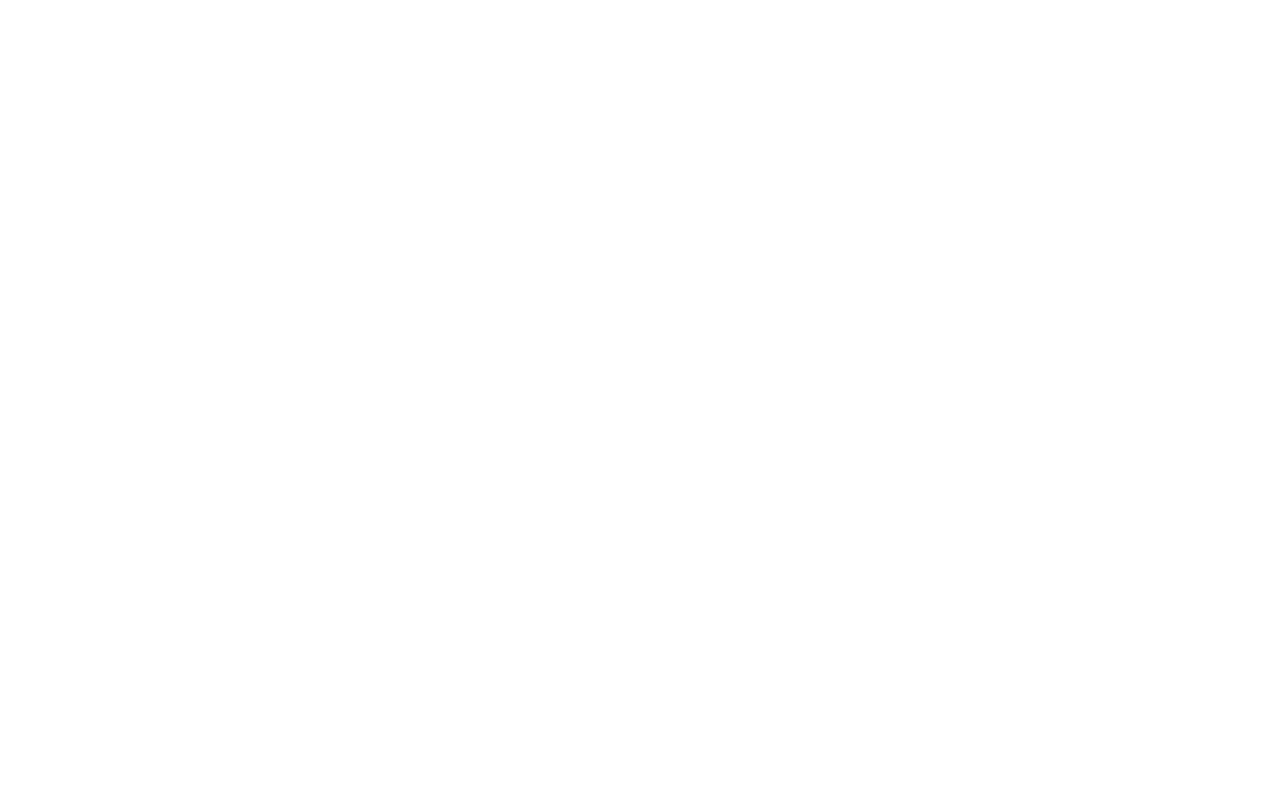
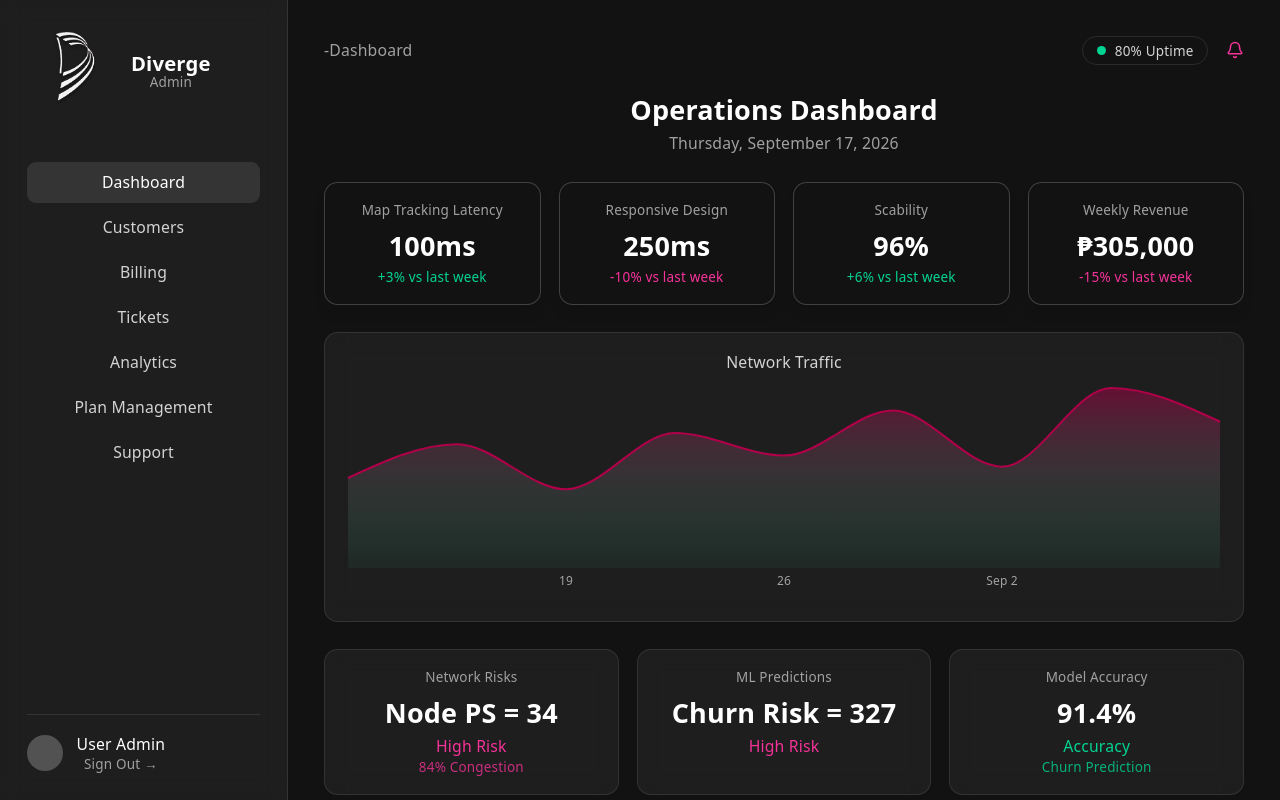
Before and after one commit to kway-zar/Diverge, a React (Vite) app: page /dashboard in a window 1280 px wide. Before the commit this address had no page. Built offline with nearby package versions, Linux system fonts and the light colour scheme.

Commit message:
save progress

```diff
--- a/src/App.tsx
+++ b/src/App.tsx
@@ -3,6 +3,7 @@
 import {BrowserRouter as Router, Route, Routes} from 'react-router-dom'
 import TestingPage from './components/pages/TestingPage.tsx'
 import LoginPage from './components/pages/LoginPage.tsx'
+import DashboardPage from './components/pages/DashboardPage.tsx'
 
 function App() {
 
@@ -12,6 +13,7 @@
       <Routes>
         <Route index element={<TestingPage/>}/>
         <Route path="/login" element={<LoginPage/>}/>
+        <Route path="/dashboard" element={<DashboardPage/>}/>
       </Routes>
     </Router>
   )
--- /dev/null
+++ b/src/components/pages/DashboardPage.tsx
@@ -0,0 +1,178 @@
+import { Bell } from "lucide-react"
+import logo from "@/assets/logo.png"
+import {
+  AreaChart,
+  Area,
+  XAxis,
+  ResponsiveContainer,
+} from "recharts"
+
+const navItems = [
+  "Dashboard",
+  "Customers",
+  "Billing",
+  "Tickets",
+  "Analytics",
+  "Plan Management",
+  "Support",
+]
+
+const statCards = [
+  { label: "Map Tracking Latency", value: "100ms", delta: "+3% vs last week", positive: true },
+  { label: "Responsive Design", value: "250ms", delta: "-10% vs last week", positive: false },
+  { label: "Scability", value: "96%", delta: "+6% vs last week", positive: true },
+  { label: "Weekly Revenue", value: "₱305,000", delta: "-15% vs last week", positive: false },
+]
+
+const trafficData = [
+  { day: "Aug 12", value: 40 },
+  { day: "", value: 55 },
+  { day: "19", value: 35 },
+  { day: "", value: 60 },
+  { day: "26", value: 50 },
+  { day: "", value: 70 },
+  { day: "Sep 2", value: 45 },
+  { day: "", value: 80 },
+  { day: "", value: 65 },
+]
+
+function DashboardPage() {
+  return (
+    <div className="flex h-screen w-screen bg-[#121212] text-white">
+      {/* Sidebar */}
+      <aside className="flex w-64 flex-col justify-between border-r border-white/10 bg-white/5 p-6 backdrop-blur-md">
+        <div>
+          <div className="mb-10 flex items-center gap-2">
+            <img src={logo} alt="Diverge logo" className="h-20 w-auto" />
+            <div>
+              <p className="text-lg font-semibold leading-none">Diverge</p>
+              <p className="text-xs text-neutral-400">Admin</p>
+            </div>
+          </div>
+
+          <nav className="space-y-1">
+            {navItems.map((item) => (
+              <a
+                key={item}
+                href="#"
+                className={`block rounded-lg px-4 py-2 text-sm transition-colors ${
+                  item === "Dashboard"
+                    ? "bg-white/10 text-white"
+                    : "text-neutral-300 hover:bg-white/5 hover:text-white"
+                }`}
+              >
+                {item}
+              </a>
+            ))}
+          </nav>
+        </div>
+
+        <div className="flex items-center gap-3 border-t border-white/10 pt-4">
+          <div className="h-8 w-8 rounded-full bg-neutral-600" />
+          <div className="flex flex-col">
+            <span className="text-sm">User Admin</span>
+            <a href="#" className="text-xs text-neutral-400 hover:text-white">
+              Sign Out →
+            </a>
+          </div>
+        </div>
+      </aside>
+
+      {/* Main  */}
+      <main className="flex-1 overflow-y-auto p-8">
+        {/* Top bar */}
+        <div className="mb-6 flex items-center justify-between">
+          <span className="text-sm text-neutral-400">-Dashboard</span>
+          <div className="flex items-center gap-4">
+            <span className="flex items-center gap-2 rounded-full border border-white/10 px-3 py-1 text-xs text-neutral-300">
+              <span className="h-2 w-2 rounded-full bg-emerald-400" />
+              80% Uptime
+            </span>
+            <Bell size={18} className="text-pink-500" />
+          </div>
+        </div>
+
+        <h1 className="text-2xl font-bold">Operations Dashboard</h1>
+        <p className="mt-1 text-sm text-neutral-400">
+          {new Date().toLocaleDateString(undefined, {
+            weekday: "long",
+            month: "long",
+            day: "numeric",
+            year: "numeric",
+          })}
+        </p>
+
+        {/* Stat cards */}
+        <div className="mt-6 grid grid-cols-1 gap-4 sm:grid-cols-2 lg:grid-cols-4">
+          {statCards.map((stat) => (
+            <div
+              key={stat.label}
+              className="rounded-xl border border-white/20 bg-[#121212] p-4 shadow-lg backdrop-blur-md"
+            >
+              <p className="text-xs text-neutral-400">{stat.label}</p>
+              <p className="mt-2 text-2xl font-bold">{stat.value}</p>
+              <p
+                className={`mt-1 text-xs ${
+                  stat.positive ? "text-emerald-400" : "text-pink-500"
+                }`}
+              >
+                {stat.delta}
+              </p>
+            </div>
+          ))}
+        </div>
+
+        {/* Network traffic chart */}
+        <div className="mt-6 rounded-xl border border-white/10 bg-white/5 p-4 backdrop-blur-md">
+          <p className="mb-2 text-sm font-medium text-neutral-300">Network Traffic</p>
+          <ResponsiveContainer width="100%" height={220}>
+            <AreaChart data={trafficData}>
+              <defs>
+                <linearGradient id="trafficGradient" x1="0" y1="0" x2="0" y2="1">
+                  <stop offset="0%" stopColor="#B00049" stopOpacity={0.8} />
+                  <stop offset="100%" stopColor="#3ACF98" stopOpacity={0.1} />
+                </linearGradient>
+              </defs>
+              <XAxis
+                dataKey="day"
+                axisLine={false}
+                tickLine={false}
+                tick={{ fill: "#a3a3a3", fontSize: 12 }}
+              />
+              <Area
+                type="monotone"
+                dataKey="value"
+                stroke="#B00049"
+                fill="url(#trafficGradient)"
+                strokeWidth={2}
+              />
+            </AreaChart>
+          </ResponsiveContainer>
+        </div>
+
+        {/* Risk / prediction cards */}
+        <div className="mt-6 grid grid-cols-1 gap-4 md:grid-cols-3">
+          <div className="rounded-xl border border-white/10 bg-white/5 p-4 backdrop-blur-md">
+            <p className="text-xs text-neutral-400">Network Risks</p>
+            <p className="mt-2 text-2xl font-bold">Node PS = 34</p>
+            <p className="mt-1 text-sm font-medium text-pink-500">High Risk</p>
+            <p className="text-xs text-pink-500/80">84% Congestion</p>
+          </div>
+          <div className="rounded-xl border border-white/10 bg-white/5 p-4 backdrop-blur-md">
+            <p className="text-xs text-neutral-400">ML Predictions</p>
+            <p className="mt-2 text-2xl font-bold">Churn Risk = 327</p>
+            <p className="mt-1 text-sm font-medium text-pink-500">High Risk</p>
+          </div>
+          <div className="rounded-xl border border-white/10 bg-white/5 p-4 backdrop-blur-md">
+            <p className="text-xs text-neutral-400">Model Accuracy</p>
+            <p className="mt-2 text-2xl font-bold">91.4%</p>
+            <p className="mt-1 text-sm font-medium text-emerald-400">Accuracy</p>
+            <p className="text-xs text-emerald-400/80">Churn Prediction</p>
+          </div>
+        </div>
+      </main>
+    </div>
+  )
+}
+
+export default DashboardPage
--- a/src/components/pages/LoginPage.tsx
+++ b/src/components/pages/LoginPage.tsx
@@ -6,17 +6,27 @@
 import { Input } from "@/components/ui/input"
 import { Label } from "@/components/ui/label"
 import { Checkbox } from "@/components/ui/checkbox"
+import { useNavigate } from "react-router-dom"
 
 function LoginPage() {
+  const navigate = useNavigate()
   const [showPassword, setShowPassword] = useState(false)
   const [email, setEmail] = useState("")
   const [password, setPassword] = useState("")
+  const [error, setError] = useState("")
 
-  const handleSubmit = (e: React.FormEvent) => {
-    e.preventDefault()
-    // TODO: auth API/backend
-    console.log({ email, password })
-  }
+     const handleSubmit = (e: React.FormEvent) => {
+      e.preventDefault()
+
+       if (!email.trim() || !password.trim()) {
+      setError("Please enter both email and password.")
+      return
+     }
+
+    setError("")
+    // TODO: replace with real auth API for backend
+    navigate("/dashboard")
+   }
 
   return (
     <div className="flex h-screen w-screen items-center justify-center bg-[conic-gradient(from_180deg_at_50%_50%,_#121212,_#373535,_#121212)] p-6">
@@ -42,6 +52,7 @@
             Access your Diverge account from anywhere, anytime.
           </p>
 
+          {error && <p className="mt-2 text-sm text-red-400">{error}</p>}
           <form onSubmit={handleSubmit} className="mt-8 space-y-5">
             <div className="space-y-2">
               <Label htmlFor="email" className="text-white">Email</Label>
```
